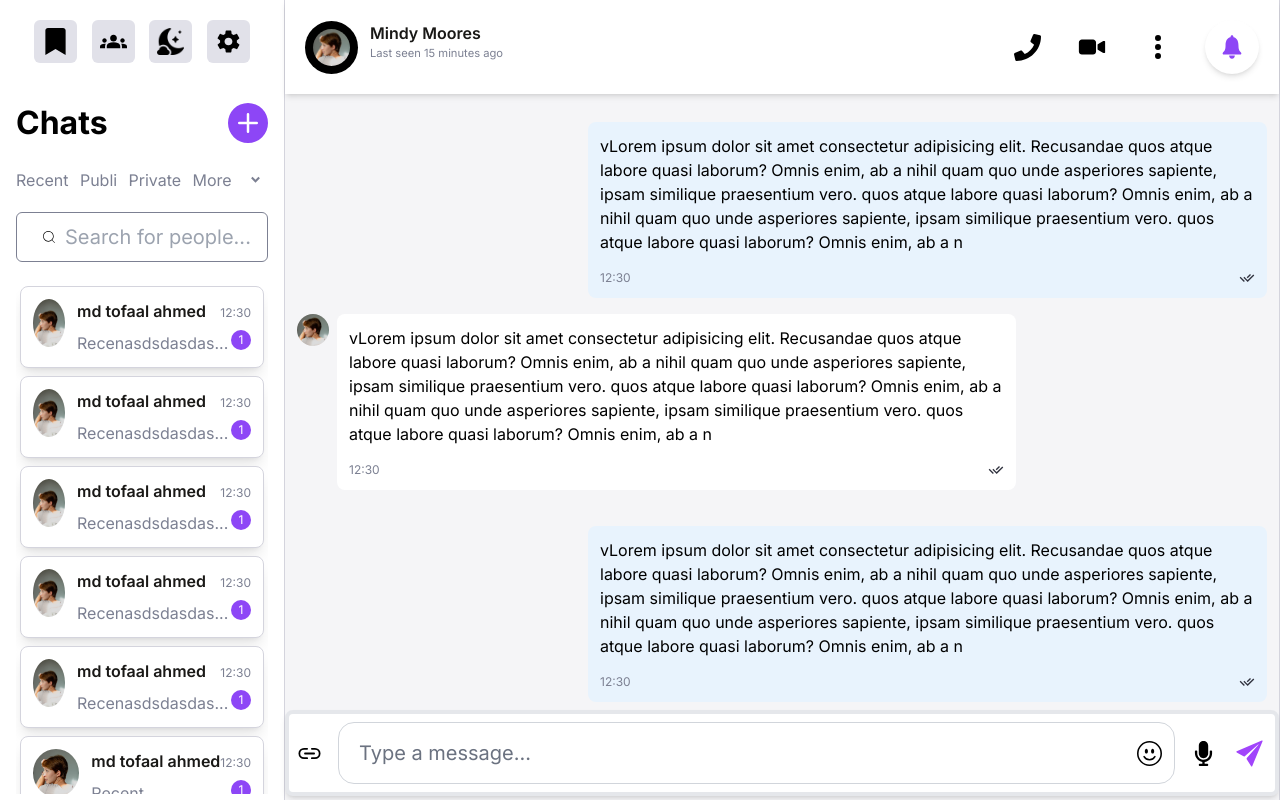
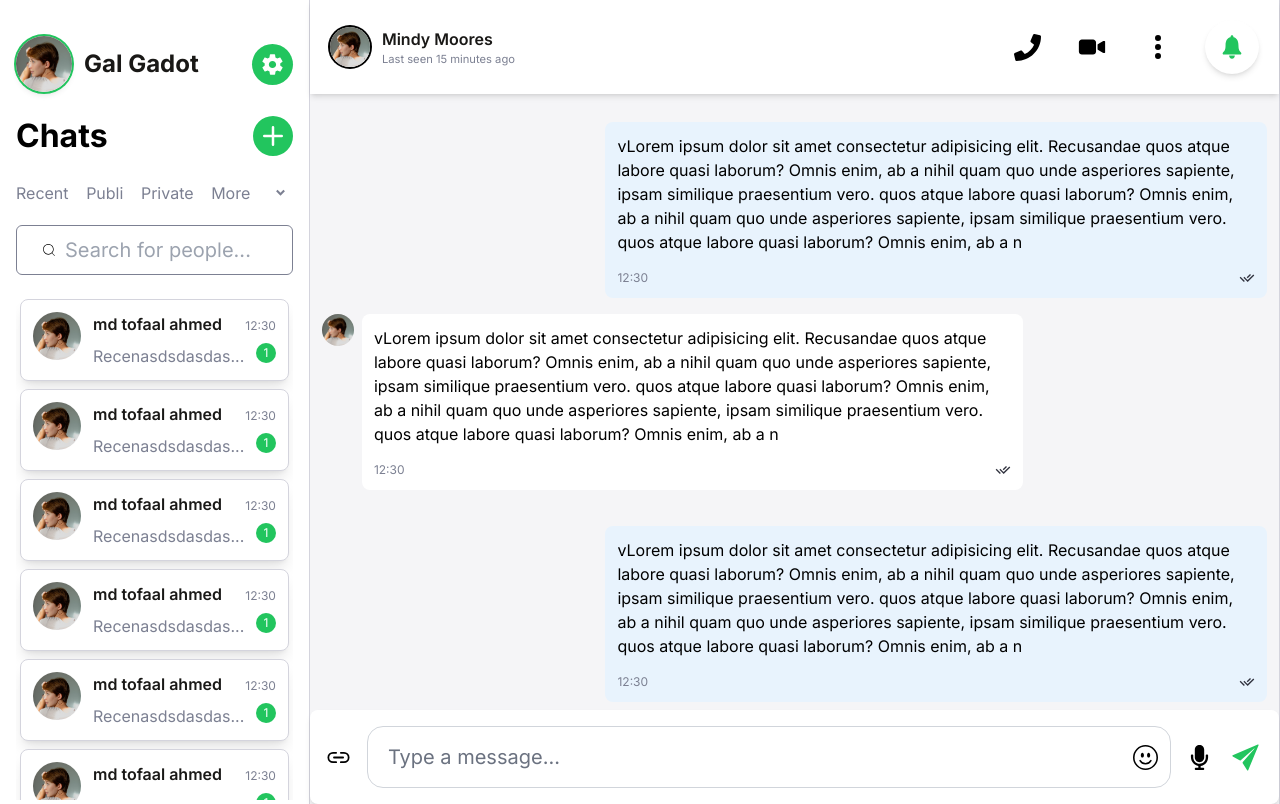
Before and after one commit to Tofaal9152/chatApplication, a React (Vite) app: page /messenger in a window 1280 px wide. Built offline with nearby package versions, Linux system fonts and the light colour scheme.

Commit message:
add Setting

```diff
--- a/src/Components/Messenger/Chat_List/Chat_List.jsx
+++ b/src/Components/Messenger/Chat_List/Chat_List.jsx
@@ -1,40 +1,69 @@
-import React from "react";
+import React, { useState } from "react";
 // react icons
 import { BsFillPlusCircleFill } from "react-icons/bs";
 import { RiArrowDropDownLine } from "react-icons/ri";
 import { CiSearch } from "react-icons/ci";
+import { IoMdSettings } from "react-icons/io";
+import Avater from "../../../assets/Avater.jpeg";
 import { Messenger_NavIcon } from "../../../constants";
 import { Messenger_Recent } from "../../../constants";
 import { messageContaineer } from "../../../constants";
+import Setting from "./Setting/Setting";
+// Redux
+import { useDispatch, useSelector } from "react-redux";
+import { setclicked_Setting } from "../../../Redux/counterSlice";
 
 const Chat = () => {
+  const clicked_Setting = useSelector((state) => state.counter.clicked_Setting);
+  const dispatch =useDispatch()
+
+
   return (
-    <div className="flexWidth1 flex flex-col h-screen overflow-y-hidden ">
+    <div className="flexWidth1 relative flex flex-col h-screen overflow-y-hidden p-4 space-y-5">
+      {/* Setting */}
+      <div
+        className={`${
+          clicked_Setting ? "left-0" : "left-[-45rem]"
+        } h-screen w-[full] top-0  sidebar duration-500 absolute bg-white`}
+      >
+        <Setting/>
+      </div>
       {/* heading Nav */}
-      <div className="icons flex items-center justify-evenly p-5">
-        {Messenger_NavIcon.map((items, index) => (
-          <div
-            key={items.id}
-            className="p-2 block bg-[#E1E1E9] rounded-md cursor-pointer"
-          >
-            {items.icon}
-          </div>
-        ))}
+      <div className="icons flex items-center justify-between">
+        <div className="profile flex items-center justify-center space-x-3">
+          <img
+            className="w-[3.5rem] h-[3.5rem] rounded-full object-cover ring-2 ring-green-500 shadow-md"
+            src={Avater}
+            alt=""
+          />
+          <h1 className="text-2xl  font-bold text-[#191816]">Gal Gadot</h1>
+        </div>
+        <div
+          onClick={() => dispatch(setclicked_Setting())}
+          className="p-2 block  rounded-full cursor-pointer bg-green-500"
+        >
+          <IoMdSettings size={25} className="text-white" />
+        </div>
       </div>
-
-      <div className="p-4">
+      {/*  */}
+      <div className="">
         {/* heading */}
         <div className="space-y-5">
           <div className="ChatsAndPlusIcon flex justify-between items-center">
             <h1 className="text-[2rem] font-bold">Chats</h1>
-            <BsFillPlusCircleFill className="text-[#8D46F6]" size={40} />
+            <BsFillPlusCircleFill className="text-green-500" size={40} />
           </div>
           {/* dropdown */}
           <div className="flex items-center justify-between text-[#7C8092]">
             {Messenger_Recent.map((items, index) => (
-              <p key={items.id}>{items.message}</p>
+              <p
+                className="hover:underline cursor-pointer duration-500"
+                key={items.id}
+              >
+                {items.message}
+              </p>
             ))}
-            <RiArrowDropDownLine size={25} />
+            <RiArrowDropDownLine className="cursor-pointer" size={25} />
           </div>
           {/* Search */}
           <div className="search">
@@ -44,14 +73,14 @@ const Chat = () => {
               </div>
               <input
                 placeholder="Search for people..."
-                className="outline-none bg-transparent text-xl text-[#7C8092]"
+                className="outline-none bg-transparent text-xl text-[#191816]"
                 type="text"
               />
             </div>
           </div>
           {/* Chats */}
           <div
-            className="flex flex-col space-y-2 overflow-y-auto p-1 h-[64vh]"
+            className=" flex flex-col space-y-2 overflow-y-auto p-1 h-screen"
             style={{ scrollbarWidth: "thin" }}
           >
             {messageContaineer.map((item, index) => (
@@ -92,7 +121,7 @@ const Chat = () => {
                   <div className="time text-[#7C8092] text-[0.75rem]">
                     {item.time}
                   </div>
-                  <div className="bg-[#8D46F6] w-[20px] h-[20px] rounded-[50%] flex items-center justify-center">
+                  <div className="bg-green-500 w-[20px] h-[20px] rounded-[50%] flex items-center justify-center">
                     <p className="text-white text-[12px]">1</p>
                   </div>
                 </div>
--- /dev/null
+++ b/src/Components/Messenger/Chat_List/Setting/Setting.jsx
@@ -0,0 +1,134 @@
+import React, { useState } from "react";
+import Avatar from "../../../../assets/Avater.jpeg";
+import { MdKeyboardArrowDown } from "react-icons/md";
+import { FaToggleOff } from "react-icons/fa6";
+import { BiSolidToggleLeft, BiSolidToggleRight } from "react-icons/bi";
+import { CiExport } from "react-icons/ci";
+import { IoMdArrowRoundBack } from "react-icons/io";
+import { useDispatch, useSelector } from "react-redux";
+import { setclicked_Setting } from "../../../../Redux/counterSlice";
+
+const Setting = () => {
+  const dispatch = useDispatch()
+  const [Dark_Mode_On_Off, setDark_Mode_On_Off] = useState(true);
+  const [active_On_Off, setactive_On_Off] = useState(true);
+  // Functionality
+  const [profileImage, setProfileImage] = useState(Avatar);
+  const [profileName, setProfileName] = useState("Gal Gadot");
+  const [language, setLanguage] = useState("English");
+
+  const handleChangeProfileImage = (newImage) => {
+    setProfileImage(newImage);
+  };
+
+  return (
+    <div className="relative border flex-col space-y-16 interfont flex items-center h-screen p-[1.5rem]">
+      {/* back */}
+      <div
+        onClick={() => dispatch(setclicked_Setting())}
+        className="p-2  rounded-full bg-green-500 items-start justify-start flex top-6 left-6 absolute cursor-pointer"
+      >
+        <IoMdArrowRoundBack size={25} className="text-white" />
+      </div>
+      {/* Profile */}
+      <div className="flex flex-col items-center justify-center space-y-4 text-center ">
+        <div className="flex items-end ">
+          <img
+            src={profileImage}
+            alt="Avatar"
+            className="w-20 h-20 rounded-full object-cover ring-2 ring-black shadow-md"
+          />
+          <CiExport
+            className="text-green-700  cursor-pointer"
+            size={20}
+            onClick={() => handleChangeProfileImage(newImage)}
+          />
+        </div>
+        <div className="flex items-center  space-x-2">
+          <h1 className="text-2xl font-semibold text-[#191816]">
+            {profileName}
+          </h1>
+          <CiExport className="text-green-700  cursor-pointer" size={15} />
+        </div>
+        <p className="text-gray-600">
+          In real life, I'm the type of girl who doesn't take herself too
+          seriously....
+        </p>
+      </div>
+
+      {/* Settings */}
+      <div className="flex h-full flex-col items-center  relative  rounded-lg w-full p-3 space-y-7">
+        <hr className="w-full h-[1px] border-none bg-green-500 text-green " />
+        {/* Dark Mode */}
+        <div className="flex items-center justify-between w-full mb-4 duration-500 cursor-pointer">
+          <h1 className="text-lg font-semibold text-gray-800">Dark Mode</h1>
+          {Dark_Mode_On_Off ? (
+            <BiSolidToggleRight
+              onClick={() => setDark_Mode_On_Off((e) => !e)}
+              size={45}
+              className="text-green-500"
+            />
+          ) : (
+            <BiSolidToggleLeft
+              onClick={() => setDark_Mode_On_Off((e) => !e)}
+              size={45}
+              className="text-gray-500"
+            />
+          )}
+        </div>
+        {/* Active status */}
+        <div className="flex items-center justify-between w-full mb-4 duration-500 cursor-pointer">
+          <h1 className="text-lg font-semibold text-gray-800">Active status</h1>
+          {active_On_Off ? (
+            <BiSolidToggleRight
+              onClick={() => setactive_On_Off((e) => !e)}
+              size={45}
+              className="text-green-500"
+            />
+          ) : (
+            <BiSolidToggleLeft
+              onClick={() => setactive_On_Off((e) => !e)}
+              size={45}
+              className="text-gray-500"
+            />
+          )}
+        </div>
+        {/* Change language */}
+        <div className="flex items-center justify-between w-full mb-4">
+          <h1 className="text-lg font-semibold text-gray-800">
+            Change language
+          </h1>
+          <div className="flex space-x-2">
+            <span className=" text-green-500">{language}</span>
+            <MdKeyboardArrowDown className="cursor-pointer" size={25} />
+          </div>
+        </div>
+        {/* Switch Account */}
+        <div className="flex items-center justify-between w-full mb-4">
+          <h1 className="text-lg font-semibold text-gray-800">
+            Switch Account
+          </h1>
+          <MdKeyboardArrowDown className="cursor-pointer" size={25} />
+        </div>
+        {/* Help */}
+        <div className="flex items-center justify-between w-full mb-4">
+          <h1 className="text-lg font-semibold text-gray-800">Help</h1>
+        </div>
+        {/* Legal & Policies */}
+        <div className="flex items-center justify-between w-full mb-4">
+          <h1 className="text-lg font-semibold text-gray-800">
+            Legal & Policies
+          </h1>
+        </div>
+        {/* Log Out */}
+        <div className="flex items-center justify-end w-full absolute bottom-1">
+          <button className="px-4 font-semibold py-2 text-green-500 bg-white border border-green-500  rounded hover:bg-green-400 hover:text-white duration-500 focus:outline-none">
+            Log out
+          </button>
+        </div>
+      </div>
+    </div>
+  );
+};
+
+export default Setting;
--- a/src/Components/Messenger/Messenger.jsx
+++ b/src/Components/Messenger/Messenger.jsx
@@ -1,14 +1,22 @@
 import React from "react";
 import Show_Message from "./Show_Message/Show_Message";
 import Chat_List from "./Chat_List/Chat_List";
+import Setting from "./Chat_List/Setting/Setting";
 // import Notification from "./Notification/Notification";
 
 const EXMessenger = () => {
   return (
-    <div className="interfont flex">
-      <Chat_List />
-      <Show_Message />
-      {/* <Notification/> */}
+    <div>
+      <div className="interfont flex ">
+        <Chat_List />
+        <Show_Message />
+        {/* <Notification/> */}
+      </div>
+      {/* <div className="h-[90vh] w-[25%] ">
+        <Setting />
+      </div> */}
+
+
     </div>
   );
 };
--- a/src/Components/Messenger/Show_Message/MeAndFriendConversation.jsx
+++ b/src/Components/Messenger/Show_Message/MeAndFriendConversation.jsx
@@ -7,8 +7,8 @@ import { chating_between } from "../../../constants";
 const MeAndFriendConversation = () => {
   return (
     <div
-      style={{ scrollbarWidth: "thin" }}
-      className="flex flex-col p-3 mt-4 overflow-y-auto h-[75vh] space-y-5"
+      // style={{ scrollbarWidth: "thin" }}
+      className="hide_scroll flex flex-col p-3 mt-4 overflow-y-auto h-[75vh] space-y-5"
     >
       {chating_between.map((item, index) => {
         return (
--- a/src/Components/Messenger/Show_Message/Show_Message.jsx
+++ b/src/Components/Messenger/Show_Message/Show_Message.jsx
@@ -30,20 +30,19 @@ const MsxContainer = () => {
   };
   console.log(text);
   return (
-    <div className="flexWidth2 bg-[#F5F5F7]  flex flex-col relative border-x-[1px] border-[#D4D4DD]">
+    <div className="flexWidth2  bg-[#F5F5F7]  flex flex-col relative border-x-[1px] border-[#D4D4DD]">
       <div className="flex ">
         {/* 1 */}
         <div className="">
           {/* Navigation */}
           <div className="flex items-center justify-between p-5 shadow-md bg-white">
             <div className="flex justify-start items-start space-x-3">
-              <div className="p-2 bg-black rounded-full">
-                <img
-                  className="w-[37px] h-[37px] rounded-[50%] object-cover"
-                  src={Avatar} // Corrected from Avater to Avatar
-                  alt="User Avatar"
-                />
-              </div>
+              <img
+                className="w-[40px] h-[40px] ring-2 ring-black rounded-[50%] object-cover"
+                src={Avatar} // Corrected from Avater to Avatar
+                alt="User Avatar"
+              />
+
               <div className="flex flex-col">
                 <h1 className="text-[1rem] font-semibold text-[#191816]">
                   Mindy Moores
@@ -64,7 +63,7 @@ const MsxContainer = () => {
                 className="p-3 cursor-pointer items-center justify-center bg-white rounded-full shadow-md"
               >
                 <IoIosNotifications
-                  className="cursor-pointer text-[#8D46F6] hover:text-yellow-500"
+                  className="cursor-pointer text-green-500 hover:text-yellow-500"
                   size={30}
                 />
               </div>
@@ -74,7 +73,7 @@ const MsxContainer = () => {
           {/* Showing Message */}
           <MeAndFriendConversation />
           {/* Messages Section */}
-          <div className="flex justify-center border-4 items-center relative bottom-0 space-x-4 p-2 rounded-lg shadow-md bg-white w-full">
+          <div className="flex justify-center   items-center relative bottom-0 space-x-4 p-4 rounded-lg shadow-md bg-white w-full">
             <span className="cursor-pointer">
               <IoLinkOutline size={25} />
             </span>
@@ -100,7 +99,7 @@ const MsxContainer = () => {
               <FaMicrophone size={25} />
             </span>
             <span className="cursor-pointer ">
-              <IoIosSend className="text-[#A144FB]" size={35} />
+              <IoIosSend className="text-green-500" size={35} />
             </span>
           </div>
         </div>
--- a/src/Redux/counterSlice.js
+++ b/src/Redux/counterSlice.js
@@ -5,17 +5,21 @@ export const counterSlice = createSlice({
     initialState: {
         value: 0,
         open_notification:false,
+        clicked_Setting:false,
     },
     reducers: {
 
         setopen_notification: (state) => {
             state.open_notification = !state.open_notification
         },
+        setclicked_Setting: (state) => {
+            state.clicked_Setting = !state.clicked_Setting
+        },
 
     },
 })
 
 // Action creators are generated for each case reducer function
-export const { setopen_notification } = counterSlice.actions
+export const { setopen_notification, setclicked_Setting } = counterSlice.actions
 
 export default counterSlice.reducer
--- a/src/index.css
+++ b/src/index.css
@@ -151,3 +151,6 @@
     backdrop-filter: blur(10px);
     -webkit-backdrop-filter: blur(10px);
 }
+.hide_scroll::-webkit-scrollbar {
+    display: none;
+}
```
Also changed, not shown: src/Components/Messenger/Notification/Notification.jsx (+7 -4 lines).
